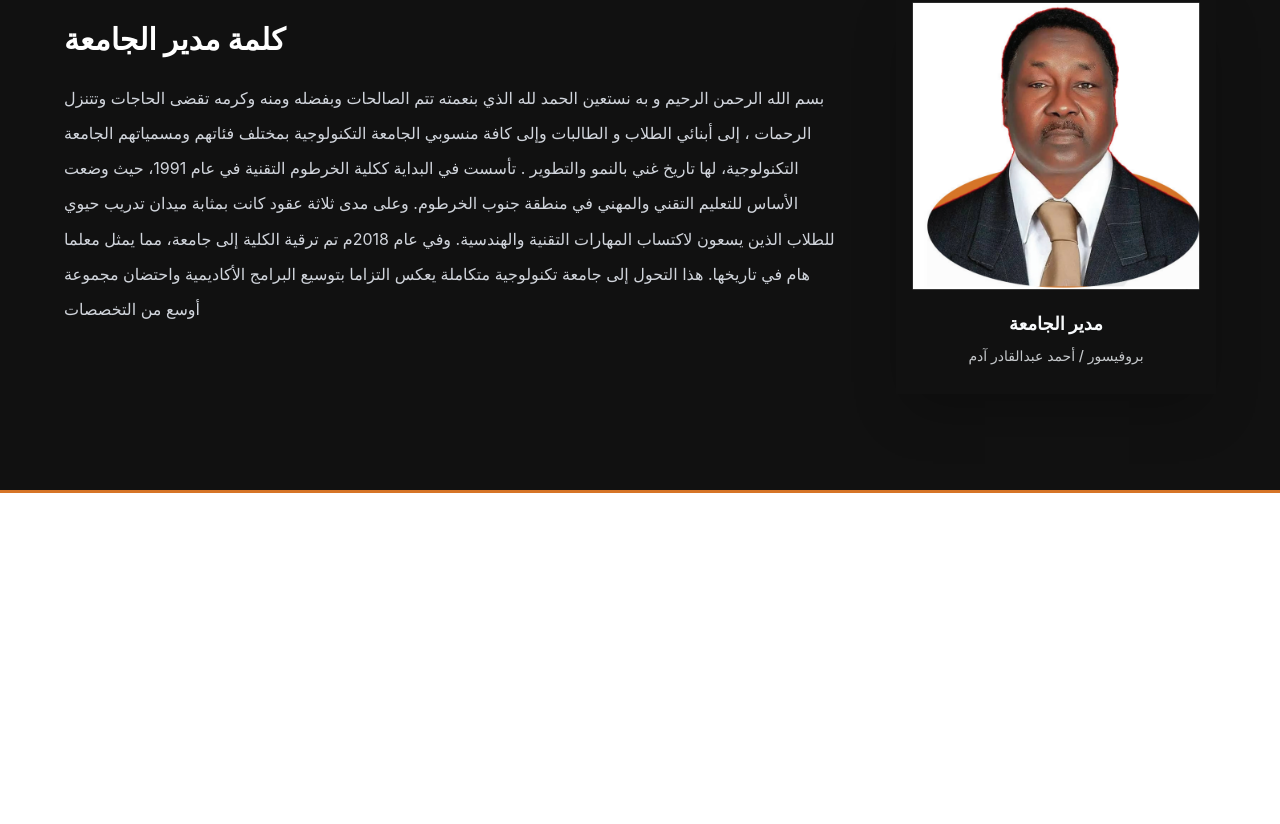
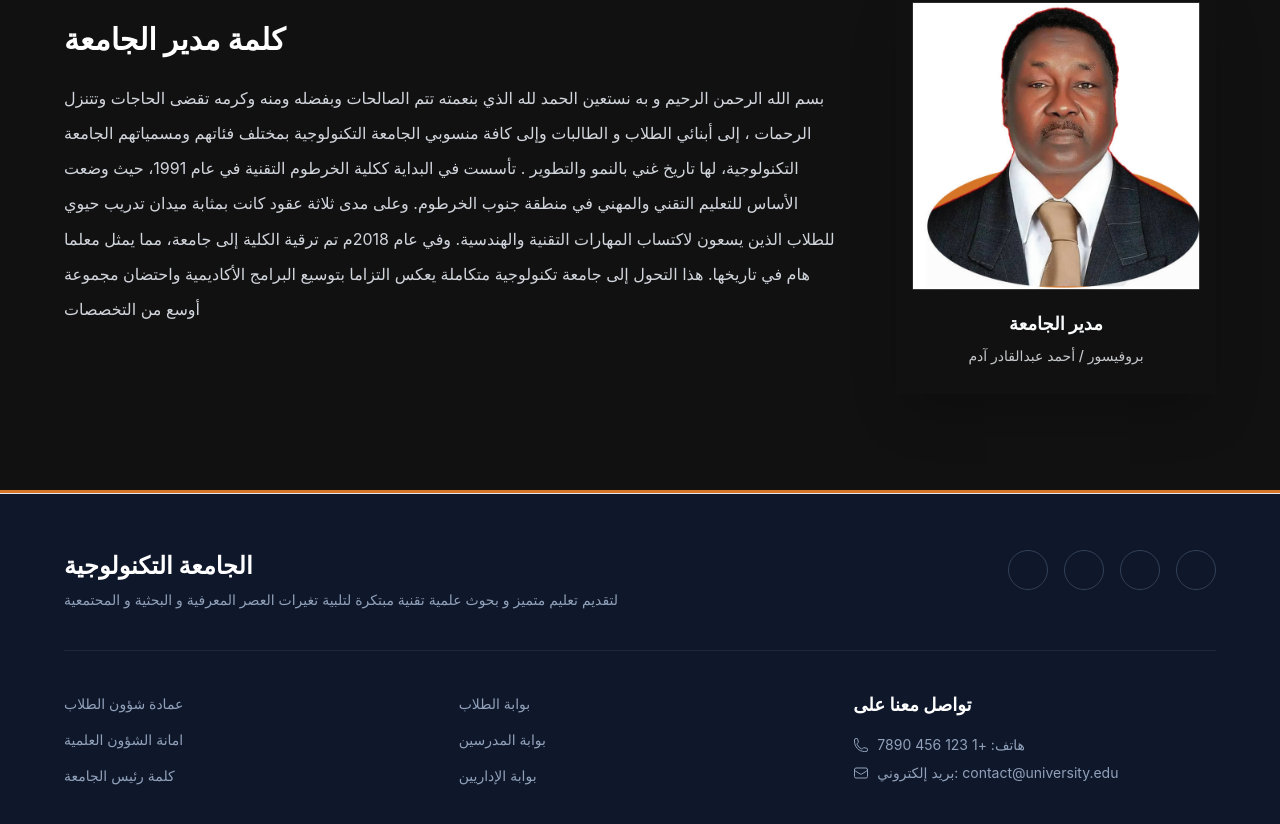
Before and after one commit to Roari-Solutions/uni-system, a React (Vite) app in the folder frontend/: page / in a window 1280 px wide. Shown: the part 898-1722 px from the top of the page. Before the commit the page ends 1391 px from the top, so only its background shows below. Built offline with nearby package versions, Linux system fonts and the light colour scheme.

Commit message:
feat: add footer

```diff
--- a/frontend/src/components/footer.tsx
+++ b/frontend/src/components/footer.tsx
@@ -1,9 +1,48 @@
+import { PhoneIcon, EnvelopeIcon } from "@heroicons/react/24/outline";
+import { Link } from "react-router";
+
 const Footer = () => {
+      return <footer className="border-t border-slate-200 bg-slate-900 px-6 py-14 text-slate-300">
+        <div className="mx-auto flex max-w-6xl flex-col gap-10 md:flex-row md:items-start md:justify-between">
+          <div>
+            <h2 className="text-2xl font-bold text-white">الجامعة التكنولوجية</h2>
+            <p className="mt-2 text-sm text-slate-400">لتقديم تعليم متميز و بحوث علمية تقنية مبتكرة لتلبية تغيرات العصر المعرفية و البحثية و المحتمعية</p>
+          </div>
 
-	return (
-		<footer className="">
-		</footer>
-	);
+          <ul className="flex items-center gap-4">
+            {/* Media accounts */}
+            <li><a href="#social1" className="flex h-10 w-10 items-center justify-center rounded-full border border-slate-700 text-slate-400 transition-all duration-200 hover:border-slate-500 hover:text-white hover:bg-slate-800"></a></li>
+            <li><a href="#social2" className="flex h-10 w-10 items-center justify-center rounded-full border border-slate-700 text-slate-400 transition-all duration-200 hover:border-slate-500 hover:text-white hover:bg-slate-800"></a></li>
+            <li><a href="#social3" className="flex h-10 w-10 items-center justify-center rounded-full border border-slate-700 text-slate-400 transition-all duration-200 hover:border-slate-500 hover:text-white hover:bg-slate-800"></a></li>
+            <li><a href="#social4" className="flex h-10 w-10 items-center justify-center rounded-full border border-slate-700 text-slate-400 transition-all duration-200 hover:border-slate-500 hover:text-white hover:bg-slate-800"></a></li>
+          </ul>
+        </div>
+
+        <div className="mx-auto mt-10 grid max-w-6xl gap-8 border-t border-slate-800 pt-10 md:grid-cols-3">
+          {/* Quick links - Column 1 */}
+          <ul className="flex flex-col gap-3">
+            <li><Link to={{pathname: "/deanship/students"}} className="text-sm text-slate-400 transition-colors duration-200 hover:text-white">عمادة شؤون الطلاب</Link></li>
+            <li><Link to={{pathname: "/secretariats/science"}} className="text-sm text-slate-400 transition-colors duration-200 hover:text-white">امانة الشؤون العلمية</Link></li>
+            <li><a href="#president-word" className="text-sm text-slate-400 transition-colors duration-200 hover:text-white">كلمة رئيس الجامعة</a></li>
+          </ul>
+
+          {/* Quick links - Column 2 */}
+          <ul className="flex flex-col gap-3">
+            <li><Link to={{pathname: "/applications/student-apply"}} className="text-sm text-slate-400 transition-colors duration-200 hover:text-white">بوابة الطلاب</Link></li>
+            <li><Link to={{}} className="text-sm text-slate-400 transition-colors duration-200 hover:text-white">بوابة المدرسين</Link></li>
+            <li><Link to={{pathname: "/applications/admins-apply"}} className="text-sm text-slate-400 transition-colors duration-200 hover:text-white">بوابة الإداريين</Link></li>
+          </ul>
+
+          <div>
+            {/* Contacts */}
+            <h3 className="mb-4 text-lg font-semibold text-white">تواصل معنا على</h3>
+            <address className="not-italic">
+              <p className="mb-2 flex items-center gap-2 text-sm text-slate-400"><PhoneIcon className="h-4 w-4" />هاتف: +1 123 456 7890</p>
+              <p className="flex items-center gap-2 text-sm text-slate-400"><EnvelopeIcon className="h-4 w-4" />بريد إلكتروني: contact@university.edu</p>
+            </address>
+          </div>
+        </div>
+      </footer>
 }
 
 export default Footer;
```
